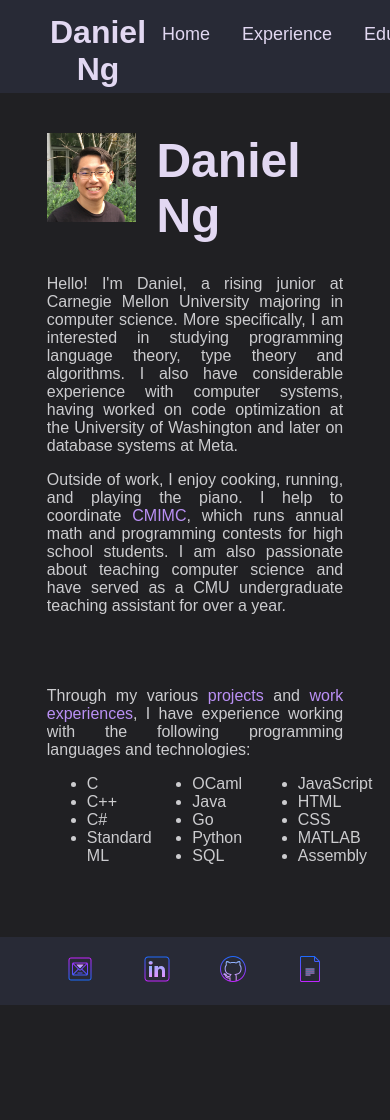
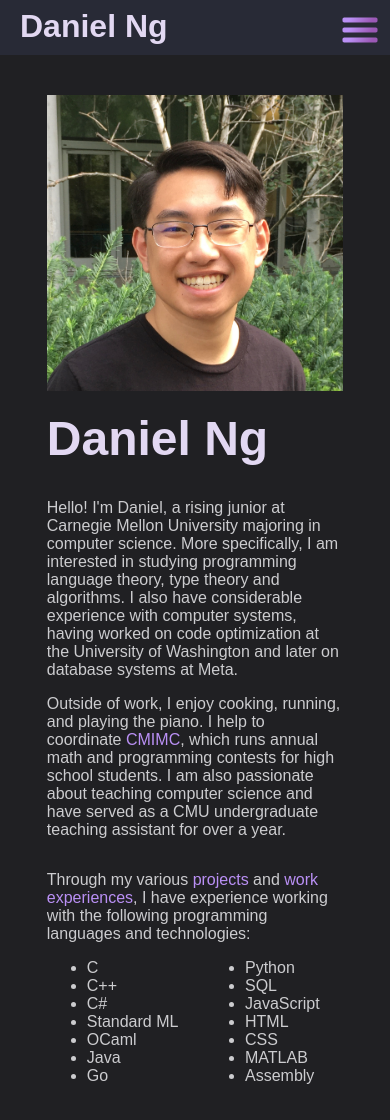
Before and after one commit to danielzkng/danielzkng.github.io, a plain HTML site: page index.html in a window 390 px wide. Shown: the top 1120 px of the page. Before the commit the page ends 1005 px from the top, so only its background shows below. Drawn offline with Linux system fonts and the light colour scheme; a web font is replaced by a local one.

Commit message:
add mobile view

```diff
--- a/index.html
+++ b/index.html
@@ -3,18 +3,25 @@
 <html>
     <head>
         <title>Daniel Ng</title>
-        <link rel="stylesheet" href="https://use.typekit.net/kwf1fnc.css">
+        <link rel="stylesheet" href="https://use.typekit.net/kwf1fnc.css" />
         <link rel="stylesheet" href="style.css" />
-        <link rel="icon" type="image/x-icon" href="img/favicon.ico">
+        <link rel="icon" type="image/x-icon" href="img/favicon.ico" />
+        <meta name="viewport" content="width=device-width, initial-scale=1.0" />
+        <script src="menubar.js"></script>
     </head>
     <body>
-        <header>
-            <h1><a href="index.html">Daniel Ng</a></h1>
+        <header class="navi" id="navbar">
+            <h1 id="homelink"><a href="index.html">Daniel Ng</a></h1>
+            <h1 id="plaintitle">Daniel Ng</h1>
+            <a href="javascript:void(0);" class="menu" onclick="showNavi()">
+                <img src="img/icons/menu.svg" />
+            </a>
             <nav>
-                <a href="index.html">Home</a>
-                <a href="career.html">Experience</a>
-                <a href="education.html">Education</a>
-                <a href="projects.html">Projects</a>
+
+                <a href="index.html" class="page">Home</a>
+                <a href="career.html" class="page">Experience</a>
+                <a href="education.html" class="page">Education</a>
+                <a href="projects.html" class="page">Projects</a>
             </nav>
         </header>
 
--- /dev/null
+++ b/menubar.js
@@ -0,0 +1,8 @@
+function showNavi() {
+  var x = document.getElementById("navbar");
+  if (x.className === "navi") {
+    x.className += " responsive";
+  } else {
+    x.className = "navi";
+  }
+}
--- a/style.css
+++ b/style.css
@@ -77,6 +77,7 @@ div#skills ul {
     column-gap: 20px;
     min-width: min(500px, 100%);
     margin-right: 40%;
+    font-size: medium;
 }
 div#footer {
     margin: auto;
@@ -107,12 +108,18 @@ header h1 {
     margin-left: 50px;
     height: 100%;
 }
+header h1#plaintitle {
+    display: none;
+}
 header nav, header h1{
     text-align: center;
 }
 header a {
     color: #e2d8f2;
     text-decoration: none;
+}
+header a.menu {
+    display: none;
 }
 header nav {
     height: 100%;
@@ -176,3 +183,88 @@ footer a:hover, footer a:focus {
 footer a:focus {
     outline: 0;
 }
+
+@media screen and (max-width: 700px) {
+    header {
+        display: block;
+        width: 100%;
+        position: sticky;
+        top: 0;
+    }
+    header h1 {
+        margin-top: 8px;
+        margin-bottom: 10px;
+        margin-left: 20px;
+    }
+    header h1#plaintitle {
+        display: flex;
+    }
+    header h1#homelink {
+        display: none;
+    }
+    header nav {
+        height: 100%;
+        align-items: stretch;
+        justify-content: space-evenly;
+        display: flex;
+        margin-right: 0px;
+    }
+    header nav a {
+        display: none;
+    }
+    header a.menu {
+        display: block;
+        position: absolute;
+        right: 0;
+        top: 0;
+        float: right;
+        padding: 0px 0px;
+        align-items: stretch;
+        text-align: center;
+        box-sizing: border-box;
+    }
+    header a.menu img {
+        height: 40px;
+        width: 40px;
+        margin-top: 0;
+        margin-bottom: 0;
+        display: block;
+        padding: 10px;
+    }
+    header.responsive nav {
+        display: block;
+        width: 100%;
+    }
+    header.responsive nav a.page {
+        float: none;
+        display: block;
+        text-align: center;
+        padding: 20px 16px;
+        font-size: large;
+    }
+    div.content {
+        margin-bottom: 20px;
+    }
+
+    div p {
+        text-align: left;
+    }
+
+    div.content img {
+        width: 100%;
+        margin-bottom: 20px;
+        display: block;
+    }
+    div#skills {
+        margin-top: -20px;
+    }
+    div#skills ul {
+        -moz-column-count: 2;
+        -moz-column-gap: 20px;
+        -webkit-column-count: 2;
+        -webkit-column-gap: 20px;
+        column-count: 2;
+        column-gap: 20px;
+        font-size: inherit;
+    }
+}
```
Also changed, not shown: career.html (+13 -6 lines), education.html (+13 -6 lines), projects.html (+13 -6 lines), img/icons/menu.svg (added), 1 other file.
